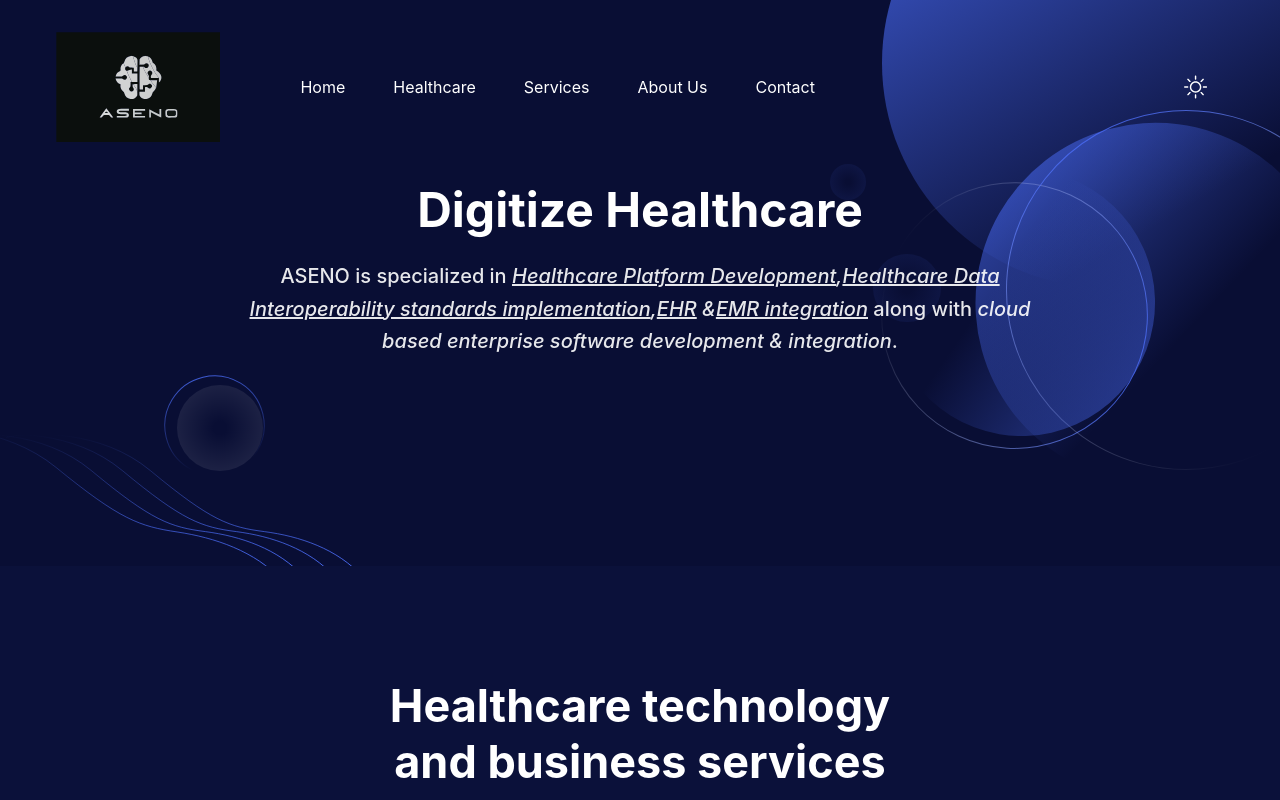
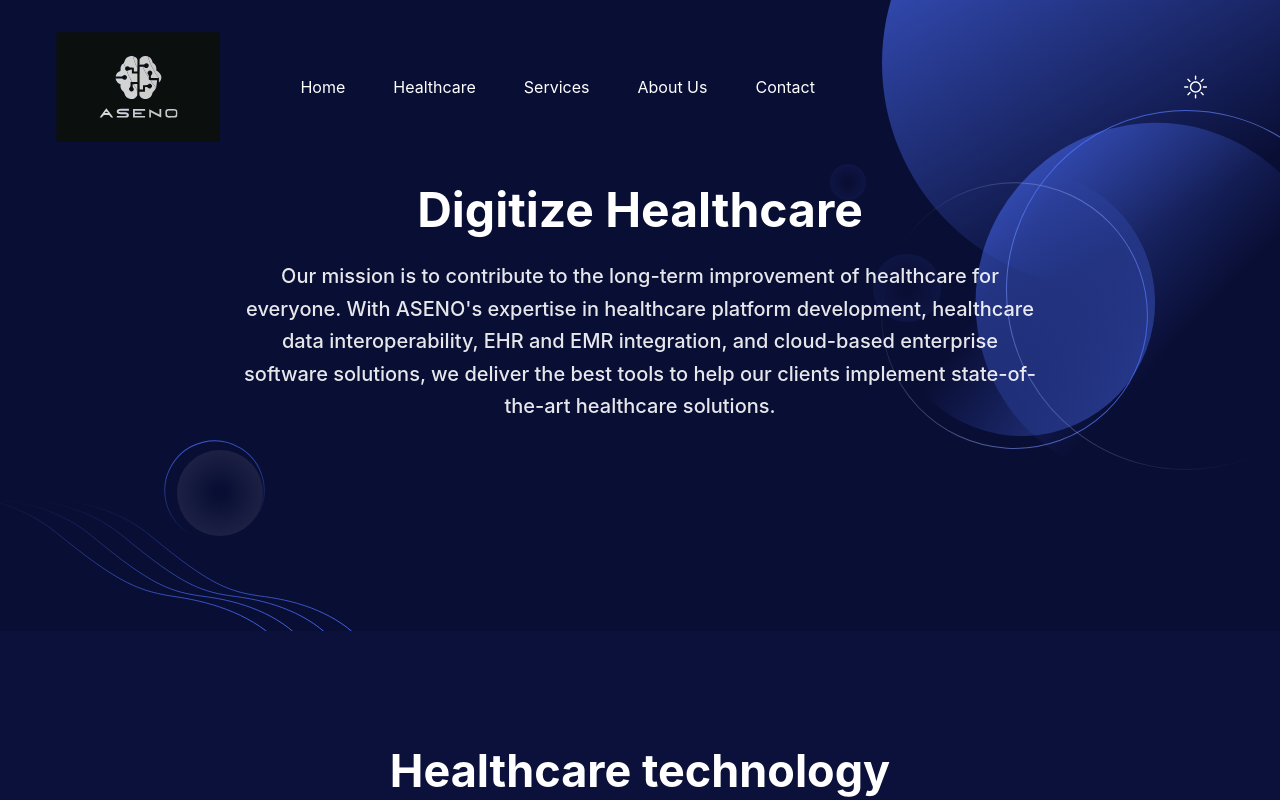
Before and after one commit to aseno-gmbh/aseno-gmbh.github.io, a Next.js app: page /healthcare in a window 1280 px wide. Shown: the top 800 px of the page. Built offline with nearby package versions, Linux system fonts and the light colour scheme.

Commit message:
changed text Healthcare Header

```diff
--- a/components/HealthcareHero/index.jsx
+++ b/components/HealthcareHero/index.jsx
@@ -18,14 +18,8 @@ const HealthcareHero = () => {
                 Digitize Healthcare
                 </h1>
                 <p className="mb-12 text-base font-medium !leading-relaxed text-body-color dark:text-white dark:opacity-90 sm:text-lg md:text-xl">
-                ASENO is specialized in&nbsp;
-                    <em>
-                        <u>Healthcare Platform Development</u>,
-                        <u>Healthcare Data Interoperability standards implementation</u>,
-                        <u>EHR</u> &
-                        <u>EMR integration</u>
-                    </em> along with
-                    <em> cloud based enterprise software development & integration</em>.
+                Our mission is to contribute to the long-term improvement of healthcare for everyone.
+                With ASENO's expertise in healthcare platform development, healthcare data interoperability, EHR and EMR integration, and cloud-based enterprise software solutions, we deliver the best tools to help our clients implement state-of-the-art healthcare solutions.
                 </p>
               </div>
             </div>
```
